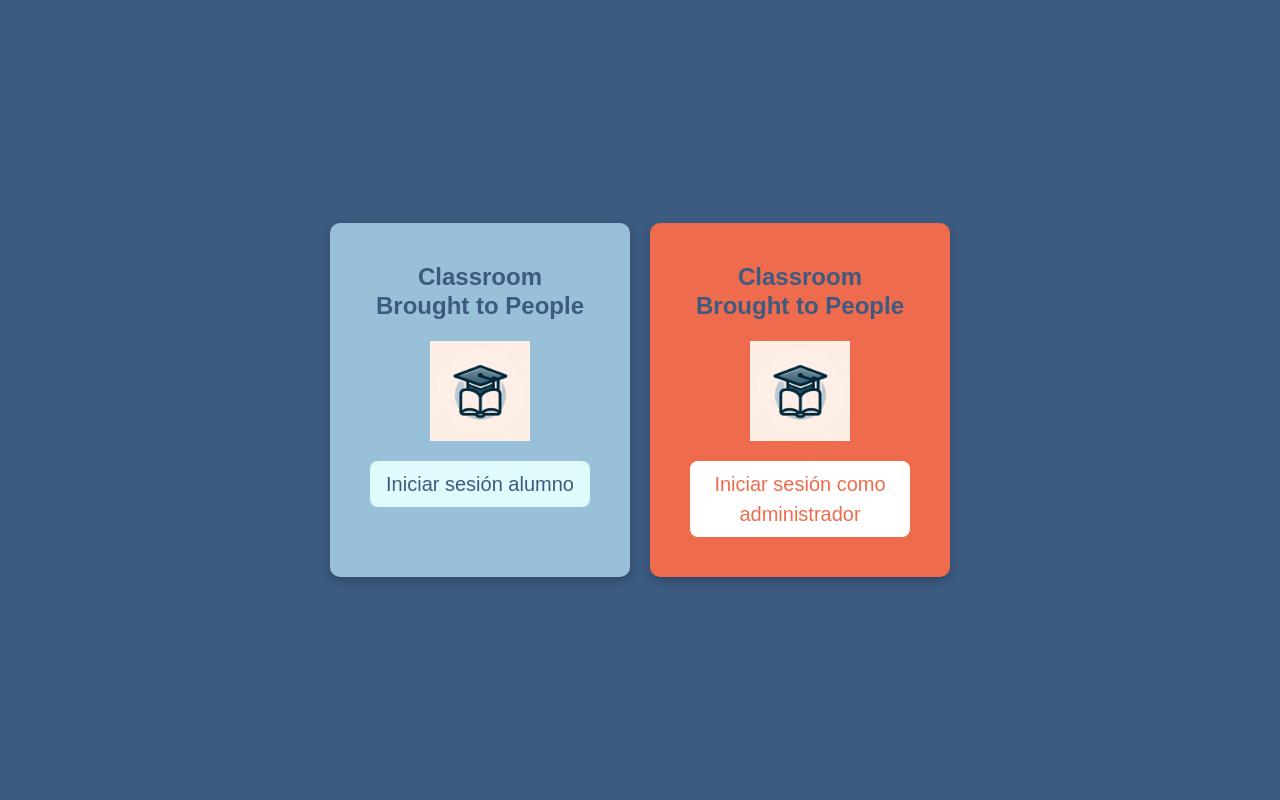
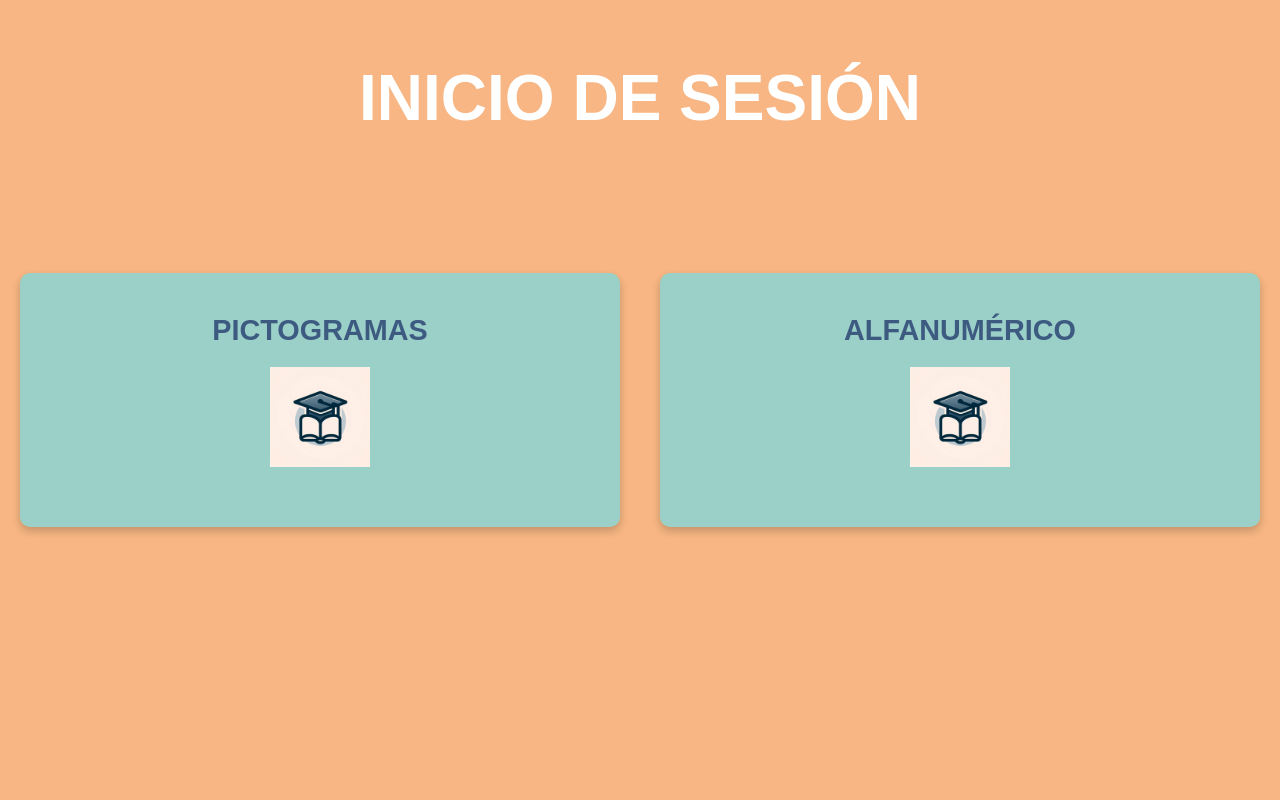
Before and after one commit to Javi5454/DGP, a Django app: page / in a window 1280 px wide. Run offline with Django 5.2, Linux system fonts and the light colour scheme; some libraries are stand-ins or nearby versions.

Commit message:
avances soledad colores y formato

```diff
--- a/src/assets/css/styles.css
+++ b/src/assets/css/styles.css
@@ -5,45 +5,59 @@
     --lighter-blue: #e0fbfc;
     --orange: #ee6c4d;
     --navy: #293241;
+    --soft-orange: #f7b683;
+    --soft-blue: #9bd0c8;
 }
 
 /* Fondo de la página */
 body {
-    background-color: var(--dark-blue);
+    background-color: var(--soft-orange);
     display: flex;
+    flex-direction: column;
     min-height: 100vh;
     color: var(--navy);
     font-family: Arial, sans-serif;
 }
 
-/* Para nuestras páginas no dashboard*/
+/* Centrado de contenido */
 .body-centered {
     justify-content: center;
     align-items: center;
 }
 
-/* Contenedor de bienvenida */
-.welcome-container, .admin-container {
+/* Contenedor de bienvenida como botón */
+.welcome-container {
     text-align: center;
     padding: 40px;
     border-radius: 10px;
     box-shadow: 0 4px 8px rgba(0, 0, 0, 0.2);
-    background-color: var(--light-blue);
-    max-width: 300px;
-    margin: 10px;
+    background-color: var(--soft-blue);
+    max-width: 600px;
+    margin: 20px;
+    font-size: 1.2em;
+    color: var(--dark-blue);
+    text-decoration: none;
+    display: flex;
+    flex-direction: column;
+    align-items: center;
+    justify-content: center;
+    transition: background-color 0.3s;
 }
 
-/* Contenedor de inicio de sesión administrador */
-.admin-container {
-    background-color: var(--orange);
+.welcome-container:hover {
+    background-color: var(--dark-blue);
+    color: #fff;
 }
 
-/* Título principal */
-.welcome-title {
-    font-size: 1.5em;
-    font-weight: bold;
-    color: var(--dark-blue);
-    margin-bottom: 20px;
+/* Desactivar hover para la caja en login.html */
+.static-container {
+    max-width: 800px; /* Aumenta el ancho máximo */
+    padding: 60px; /* Aumenta el relleno */
+}
+
+.static-container:hover {
+    background-color: var(--soft-blue); /* Color de fondo original sin cambio */
+    color: var(--dark-blue); /* Color de texto original */
 }
 
 /* Logo */
@@ -52,30 +66,38 @@ body {
     margin-bottom: 20px;
 }
 
-/* Botón de inicio de sesión alumno */
-.btn-login-alumno {
-    background-color: var(--lighter-blue);
-    color: var(--dark-blue);
-    border: none;
-    display: block;
-    width: 100%;
+/* Título */
+.welcome-title {
+    font-size: 1.5em;
+    font-weight: bold;
+    color: inherit; /* Inherit color for hover effect */
+    margin-bottom: 20px;
 }
 
-.btn-login-alumno:hover {
-    background-color: var(--dark-blue);
-    color: #fff;
+/* Estilo para el título principal */
+.main-title {
+    color: white; /* Texto en blanco */
+    text-align: center; /* Centrado horizontal */
+    margin-top: 40px; /* Espacio desde el borde superior */
+    font-size: 4em; /* Tamaño de fuente aumentado */
+    font-weight: bold; /* Texto en negrita */
+    width: 100%; /* Anchura completa */
+    position: absolute; /* Posición fija en la parte superior */
+    top: 20px; /* Colocación un poco más abajo desde la parte superior */
+    left: 50%; /* Centro horizontal relativo */
+    transform: translateX(-50%); /* Ajuste para centrar */
 }
 
-/* Botón de inicio de sesión administrador */
+/* Estilo para el botón "Iniciar Sesión" */
 .btn-login-admin {
-    background-color: #ffffff;
-    color: var(--orange);
-    border: none;
-    display: block;
-    width: 100%;
+    border: 2px solid var(--dark-blue); /* Borde azul marino */
+    background-color: var(--dark-blue); /* Fondo azul marino */
+    color: white; /* Texto en blanco */
+    font-weight: bold;
+    transition: all 0.3s; /* Transición para el cambio de color */
 }
 
 .btn-login-admin:hover {
-    background-color: var(--dark-blue);
-    color: #fff;
+    background-color: white; /* Fondo blanco al hacer hover */
+    color: var(--dark-blue); /* Texto azul marino en hover */
 }
--- a/src/www/templates/www/home.html
+++ b/src/www/templates/www/home.html
@@ -16,29 +16,26 @@
 </head>
 
 <body class="body-centered">
+    <!-- Título principal de inicio de sesión -->
+    <h1 class="main-title">INICIO DE SESIÓN</h1>
+
     <div class="container-fluid">
         <div class="row justify-content-center">
             <!-- Contenedor de inicio de sesión alumno -->
-            <div class="welcome-container col-sm-3">
-                <h1 class="welcome-title">Classroom Brought to People</h1>
+            <a href="#" class="welcome-container col-sm-6">
+                <h2 class="welcome-title">PICTOGRAMAS</h2>
                 <div class="text-center">
                     <img src="{% static 'images/app_logo.jpeg' %}" alt="Logo de la app" class="logo mx-auto d-block">
                 </div>
-                <div class="text-center">
-                    <a href="#" class="btn btn-login-alumno btn-lg">Iniciar sesión alumno</a>
-                </div>
-            </div>
+            </a>
 
             <!-- Contenedor de inicio de sesión administrador -->
-            <div class="admin-container col-sm-3">
-                <h1 class="welcome-title">Classroom Brought to People</h1>
+            <a href="{% url 'login' %}" class="welcome-container col-sm-6">
+                <h2 class="welcome-title">ALFANUMÉRICO</h2>
                 <div class="text-center">
                     <img src="{% static 'images/app_logo.jpeg' %}" alt="Logo de la app" class="logo mx-auto d-block">
                 </div>
-                <div class="text-center">
-                    <a href="{% url 'login' %}" class="btn btn-login-admin btn-lg">Iniciar sesión como administrador</a>
-                </div>
-            </div>
+            </a>
         </div>
     </div>
 </body>
```
Also changed, not shown: src/www/templates/www/login.html (+2 -5 lines).
